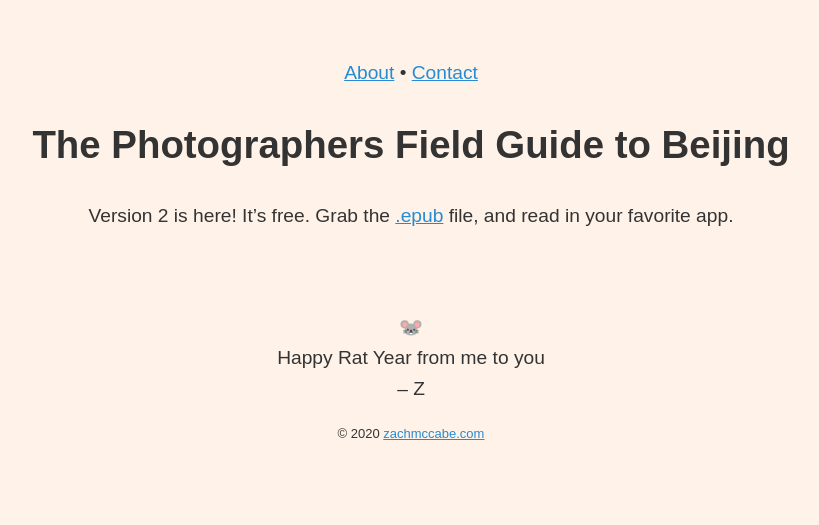
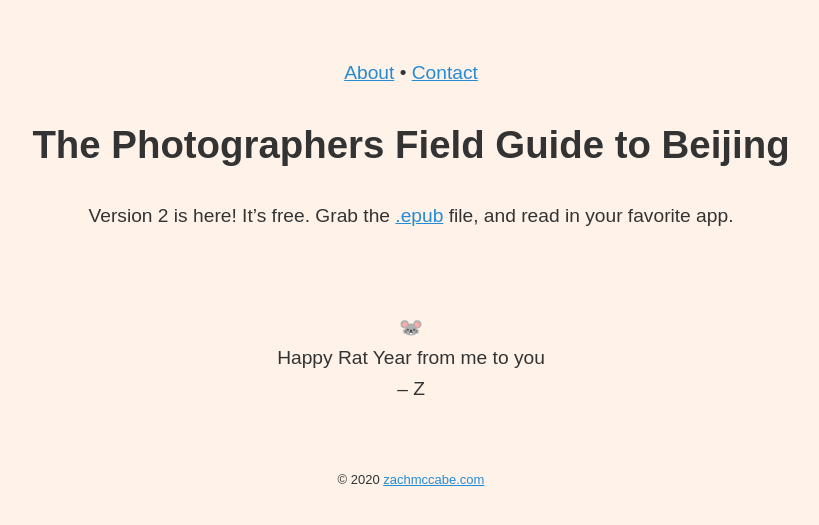
Before and after one commit to zachmccabe/beijing, a Jekyll site: the page docs/index.html, which Jekyll copies as it is, in a window 1280 px wide. Shown: the top 525 px of the page, without its empty margins (229-1048 px from the left). Built offline with Jekyll 4.4.1, drawn with Linux system fonts in a browser that asks for light colours.

Commit message:
Update index.html

```diff
--- a/docs/index.html
+++ b/docs/index.html
@@ -55,7 +55,8 @@ color: #268bd2;
 <a href="https://www.zachmccabe.com/about.html">About</a> • <a href="https://www.zachmccabe.com/contact.html">Contact</a>
 <h1>The Photographers Field Guide to Beijing</h1>
 </header>
-<section class="24w">
+<section>
+<div class="24w">
 <p>Version 2 is here! It’s free. Grab the <a href="https://github.com/zachmccabe/beijing/releases/download/v2.0.0/beijing-v.2.0.0.epub">.epub</a> file, and read in your favorite app.</p>
 <br />
 <br />
@@ -65,10 +66,11 @@ Happy Rat Year from me to you
 <br />
 – Z
 </p>
+</div>
 </section>
 </div>
 <footer>
-<p style="font-size:small;">&copy 2020 <a href="https://www.zachmccabe.com">zachmccabe.com</a></p>
+<p style="font-size:small;margin-top:5em;">&copy 2020 <a href="https://www.zachmccabe.com">zachmccabe.com</a></p>
 </footer>
 </body>
 </html>
```
